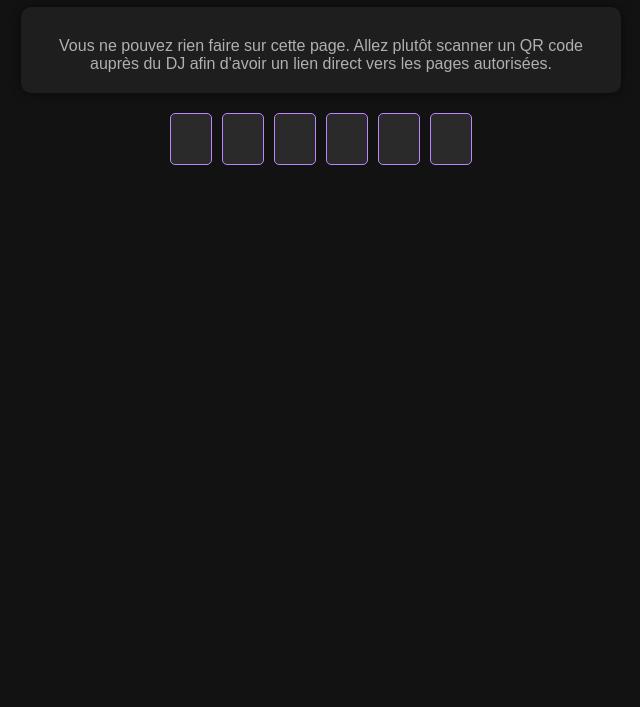
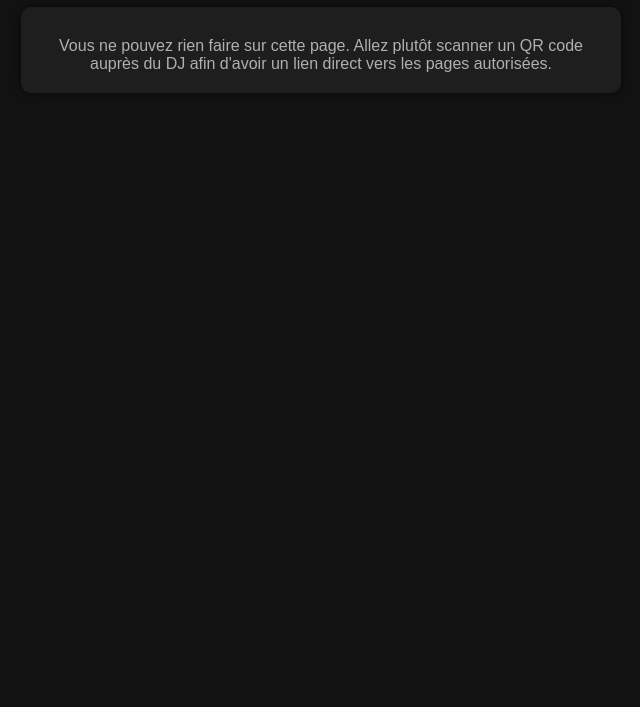
Before and after one commit to cedricoliel/cedricoliel.github.io, a plain HTML site: page index.html in a window 1280 px wide. Shown: the part 93-800 px from the top of the page, without its empty margins (319-959 px from the left). Drawn offline with Linux system fonts and the light colour scheme.

Commit message:
Update index.html

```diff
--- a/index.html
+++ b/index.html
@@ -86,38 +86,5 @@
                 Vous ne pouvez rien faire sur cette page. Allez plutôt scanner un QR code auprès du DJ afin d'avoir un lien direct vers les pages autorisées.
             </p>
         </div>
-        <div class="input-container">
-            <input type="text" class="input-field" maxlength="1" id="input1" oninput="moveToNext(this, 'input2')">
-            <input type="text" class="input-field" maxlength="1" id="input2" oninput="moveToNext(this, 'input3')">
-            <input type="text" class="input-field" maxlength="1" id="input3" oninput="moveToNext(this, 'input4')">
-            <input type="text" class="input-field" maxlength="1" id="input4" oninput="moveToNext(this, 'input5')">
-            <input type="text" class="input-field" maxlength="1" id="input5" oninput="moveToNext(this, 'input6')">
-            <input type="text" class="input-field" maxlength="1" id="input6" oninput="validateCode()">
-        </div>
-    </div>
-
-    <script>
-        function moveToNext(current, nextFieldID) {
-            if (current.value.length >= 1) {
-                document.getElementById(nextFieldID).focus();
-            }
-        }
-
-        function validateCode() {
-            setTimeout(() => {
-                const inputs = document.querySelectorAll('.input-field');
-                let code = '';
-                inputs.forEach(input => {
-                    code += input.value;
-                });
-                if (code.length === 6) {
-                    alert('Code valide : ' + code);
-                    // Ajouter la logique de soumission ici
-                } else {
-                    alert('Veuillez entrer un code de 6 caractères.');
-                }
-            }, 100); // Délai de 100ms pour permettre l'affichage du dernier caractère
-        }
-    </script>
 </body>
 </html>
```
